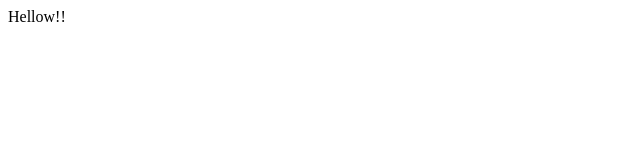
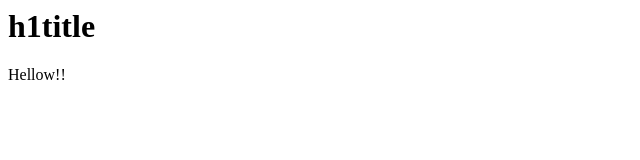
Before and after one commit to tf-orca/chcltntest, a plain HTML site: page index.html in a window 1280 px wide. Shown: the whole page, without its empty margins (0-640 px from the left). Drawn offline with Linux system fonts and the light colour scheme.

Commit message:
index.html修正

```diff
--- a/index.html
+++ b/index.html
@@ -1,5 +1,6 @@
 <html>
 <body>
-Hellow!!
+<h1>h1title</h1>
+<p>Hellow!!</p>
 </body>
 </html>
```
